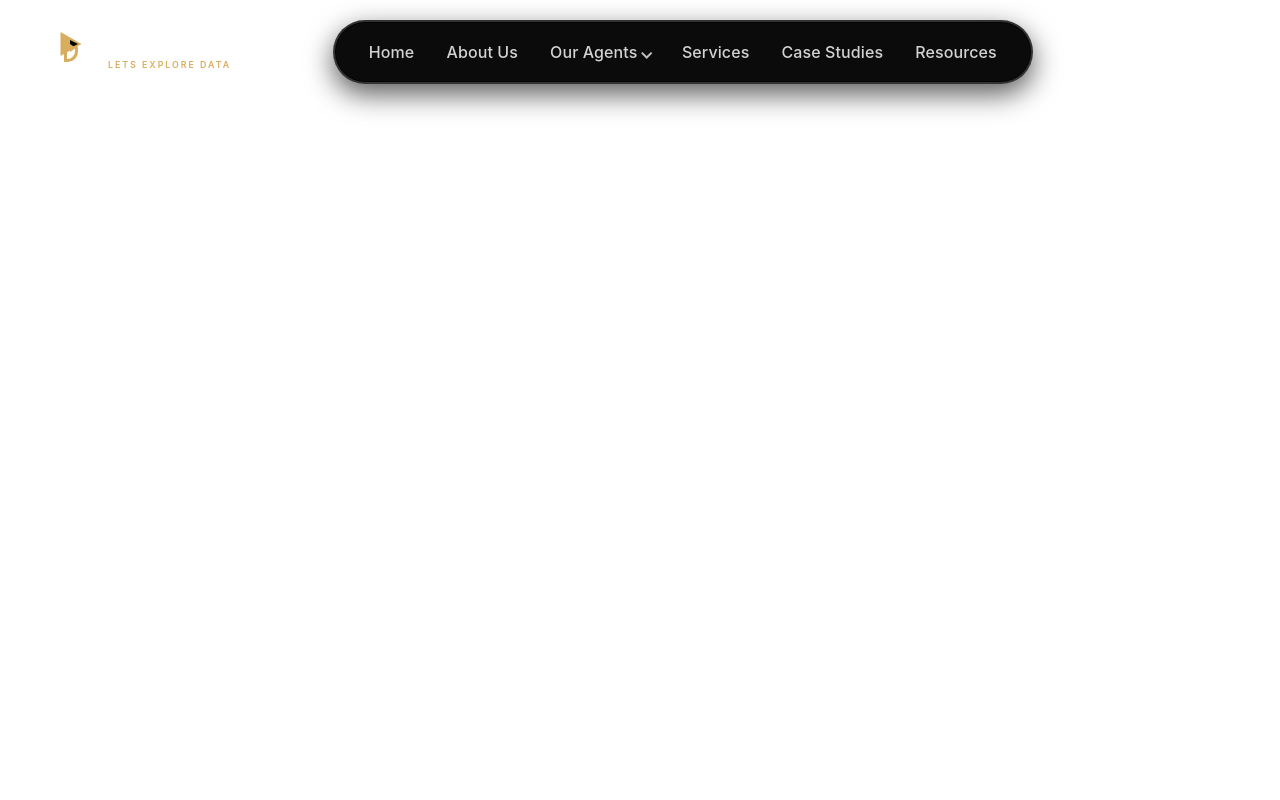
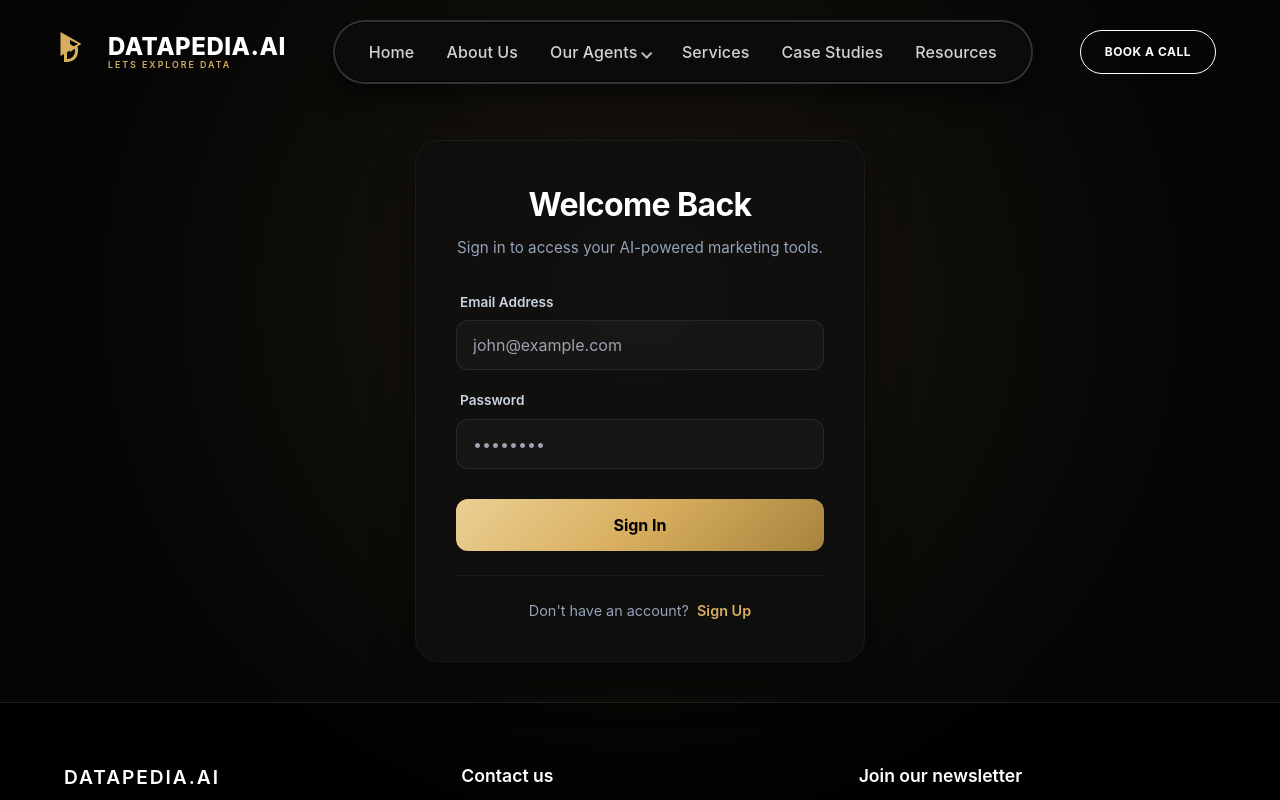
Before and after one commit to gohypedevelopers-stack/DataPedia.Ai, a React (Vite) app: page /auth in a window 1280 px wide. Shown: the top 800 px of the page. Built offline with nearby package versions, Linux system fonts and the light colour scheme.

Commit message:
feat: Add initial application structure, authentication, home, and various agent pages.

```diff
--- a/src/App.jsx
+++ b/src/App.jsx
@@ -11,6 +11,7 @@ import WhatsappAgent from './pages/WhatsappAgent';
 import CaseStudies from './pages/CaseStudies';
 import Resources from './pages/Resources';
 import Services from './pages/Services';
+import Auth from './pages/Auth';
 
 function App() {
   return (
@@ -28,6 +29,7 @@ function App() {
           <Route path="/case-studies" element={<CaseStudies />} />
           <Route path="/resources" element={<Resources />} />
           <Route path="/services" element={<Services />} />
+          <Route path="/auth" element={<Auth />} />
         </Routes>
       </div>
     </Router>
--- a/src/pages/AnalystAgent.jsx
+++ b/src/pages/AnalystAgent.jsx
@@ -1,4 +1,5 @@
 import React, { useRef, useEffect } from 'react';
+import { useNavigate } from 'react-router-dom';
 import { gsap } from 'gsap';
 import { useGSAP } from '@gsap/react';
 import { ScrollTrigger } from 'gsap/ScrollTrigger';
@@ -9,6 +10,7 @@ gsap.registerPlugin(ScrollTrigger);
 
 const AnalystAgent = () => {
     const containerRef = useRef();
+    const navigate = useNavigate();
 
     useEffect(() => {
         window.scrollTo(0, 0);
@@ -88,7 +90,7 @@ const AnalystAgent = () => {
                             market behavior. By leveraging real-time data and engagement insights, it
                             helps you stay ahead of competitors and make smart, timely business decisions.
                         </p>
-                        <button className="btn-start-trial">START YOUR TRIAL <span className="arrow">→</span></button>
+                        <button className="btn-start-trial" onClick={() => navigate('/auth')}>START YOUR TRIAL <span className="arrow">→</span></button>
                     </div>
                 </div>
             </section>
--- /dev/null
+++ b/src/pages/Auth.css
@@ -0,0 +1,153 @@
+.auth-page {
+    min-height: 100vh;
+    display: flex;
+    flex-direction: column;
+    background-color: #050505;
+    position: relative;
+    overflow: hidden;
+    padding-top: 100px;
+}
+
+.auth-background-glow {
+    position: absolute;
+    top: 0;
+    left: 50%;
+    transform: translateX(-50%);
+    width: 100%;
+    height: 100%;
+    background: radial-gradient(circle at 50% 30%, rgba(216, 174, 94, 0.1) 0%, transparent 60%);
+    pointer-events: none;
+    z-index: 1;
+}
+
+.auth-container {
+    flex: 1;
+    display: flex;
+    justify-content: center;
+    align-items: center;
+    padding: 40px 20px;
+    position: relative;
+    z-index: 2;
+}
+
+.auth-card {
+    width: 100%;
+    max-width: 450px;
+    background: rgba(15, 15, 15, 0.8);
+    backdrop-filter: blur(20px);
+    -webkit-backdrop-filter: blur(20px);
+    border: 1px solid rgba(255, 255, 255, 0.05);
+    border-radius: 24px;
+    padding: 40px;
+    box-shadow: 0 20px 40px rgba(0, 0, 0, 0.4);
+}
+
+.auth-header {
+    text-align: center;
+    margin-bottom: 32px;
+}
+
+.auth-title {
+    font-size: 2rem;
+    font-weight: 700;
+    color: #fff;
+    margin-bottom: 8px;
+    letter-spacing: -0.02em;
+}
+
+.auth-subtitle {
+    color: #94a3b8;
+    font-size: 0.95rem;
+}
+
+.auth-form-wrapper {
+    margin-bottom: 24px;
+}
+
+.auth-form {
+    display: flex;
+    flex-direction: column;
+    gap: 20px;
+}
+
+.form-group {
+    display: flex;
+    flex-direction: column;
+    gap: 8px;
+}
+
+.form-group label {
+    font-size: 0.85rem;
+    font-weight: 600;
+    color: #cbd5e1;
+    margin-left: 4px;
+}
+
+.form-group input {
+    background: rgba(255, 255, 255, 0.03);
+    border: 1px solid rgba(255, 255, 255, 0.08);
+    border-radius: 12px;
+    padding: 12px 16px;
+    color: #fff;
+    font-size: 1rem;
+    transition: all 0.3s ease;
+}
+
+.form-group input:focus {
+    outline: none;
+    border-color: #d8ae5e;
+    background: rgba(216, 174, 94, 0.05);
+    box-shadow: 0 0 0 4px rgba(216, 174, 94, 0.1);
+}
+
+.btn-auth-submit {
+    background: linear-gradient(135deg, #ebd094 0%, #d8ae5e 50%, #a6833d 100%);
+    color: #000;
+    border: none;
+    padding: 14px;
+    border-radius: 12px;
+    font-size: 1rem;
+    font-weight: 700;
+    cursor: pointer;
+    transition: all 0.3s ease;
+    margin-top: 10px;
+}
+
+.btn-auth-submit:hover {
+    transform: translateY(-2px);
+    box-shadow: 0 8px 20px rgba(216, 174, 94, 0.3);
+    filter: brightness(1.1);
+}
+
+.auth-footer {
+    text-align: center;
+    border-top: 1px solid rgba(255, 255, 255, 0.05);
+    padding-top: 24px;
+}
+
+.auth-footer p {
+    color: #94a3b8;
+    font-size: 0.9rem;
+}
+
+.auth-toggle-btn {
+    background: none;
+    border: none;
+    color: #d8ae5e;
+    font-weight: 600;
+    cursor: pointer;
+    padding: 0;
+    margin-left: 4px;
+    transition: color 0.3s ease;
+}
+
+.auth-toggle-btn:hover {
+    color: #ebd094;
+    text-decoration: underline;
+}
+
+@media (max-width: 480px) {
+    .auth-card {
+        padding: 30px 20px;
+    }
+}
--- /dev/null
+++ b/src/pages/Auth.jsx
@@ -0,0 +1,85 @@
+import React, { useState, useEffect } from 'react';
+import { motion, AnimatePresence } from 'framer-motion';
+import { useNavigate } from 'react-router-dom';
+import Footer from '../components/Footer';
+import './Auth.css';
+
+const Auth = () => {
+    const [isLogin, setIsLogin] = useState(true);
+    const navigate = useNavigate();
+
+    useEffect(() => {
+        window.scrollTo(0, 0);
+    }, []);
+
+    const toggleAuth = () => setIsLogin(!isLogin);
+
+    return (
+        <div className="auth-page">
+            <div className="auth-background-glow"></div>
+            <motion.div
+                className="auth-container"
+                initial={{ opacity: 0, y: 20 }}
+                animate={{ opacity: 1, y: 0 }}
+                transition={{ duration: 0.6 }}
+            >
+                <div className="auth-card">
+                    <div className="auth-header">
+                        <h2 className="auth-title">
+                            {isLogin ? 'Welcome Back' : 'Join Datapedia.ai'}
+                        </h2>
+                        <p className="auth-subtitle">
+                            {isLogin
+                                ? 'Sign in to access your AI-powered marketing tools.'
+                                : 'Start your trial and transform your GTM strategy.'}
+                        </p>
+                    </div>
+
+                    <AnimatePresence mode="wait">
+                        <motion.div
+                            key={isLogin ? 'login' : 'signup'}
+                            initial={{ opacity: 0, x: isLogin ? -20 : 20 }}
+                            animate={{ opacity: 1, x: 0 }}
+                            exit={{ opacity: 0, x: isLogin ? 20 : -20 }}
+                            transition={{ duration: 0.3 }}
+                            className="auth-form-wrapper"
+                        >
+                            <form className="auth-form" onSubmit={(e) => e.preventDefault()}>
+                                {!isLogin && (
+                                    <div className="form-group">
+                                        <label>Full Name</label>
+                                        <input type="text" placeholder="John Doe" required />
+                                    </div>
+                                )}
+                                <div className="form-group">
+                                    <label>Email Address</label>
+                                    <input type="email" placeholder="john@example.com" required />
+                                </div>
+                                <div className="form-group">
+                                    <label>Password</label>
+                                    <input type="password" placeholder="••••••••" required />
+                                </div>
+
+                                <button type="submit" className="btn-auth-submit">
+                                    {isLogin ? 'Sign In' : 'Create Account'}
+                                </button>
+                            </form>
+                        </motion.div>
+                    </AnimatePresence>
+
+                    <div className="auth-footer">
+                        <p>
+                            {isLogin ? "Don't have an account?" : "Already have an account?"}{' '}
+                            <button className="auth-toggle-btn" onClick={toggleAuth}>
+                                {isLogin ? 'Sign Up' : 'Sign In'}
+                            </button>
+                        </p>
+                    </div>
+                </div>
+            </motion.div>
+            <Footer />
+        </div>
+    );
+};
+
+export default Auth;
--- a/src/pages/CreatorAgent.jsx
+++ b/src/pages/CreatorAgent.jsx
@@ -1,4 +1,5 @@
 import React, { useRef, useEffect } from 'react';
+import { useNavigate } from 'react-router-dom';
 import { gsap } from 'gsap';
 import { useGSAP } from '@gsap/react';
 import { ScrollTrigger } from 'gsap/ScrollTrigger';
@@ -9,6 +10,7 @@ gsap.registerPlugin(ScrollTrigger);
 
 const CreatorAgent = () => {
     const containerRef = useRef();
+    const navigate = useNavigate();
 
     useEffect(() => {
         window.scrollTo(0, 0);
@@ -117,7 +119,7 @@ const CreatorAgent = () => {
                             ensuring your brand stands out across every platform. By understanding your business goals
                             and audience, it tailors every element to match your brand's tone and style.
                         </p>
-                        <button className="btn-start-trial">START YOUR TRIAL <span className="arrow">→</span></button>
+                        <button className="btn-start-trial" onClick={() => navigate('/auth')}>START YOUR TRIAL <span className="arrow">→</span></button>
                     </div>
                 </div>
             </section>
--- a/src/pages/Home.jsx
+++ b/src/pages/Home.jsx
@@ -1,4 +1,5 @@
 import React, { useRef } from 'react';
+import { useNavigate } from 'react-router-dom';
 import { gsap } from 'gsap';
 import { useGSAP } from '@gsap/react';
 import { ScrollTrigger } from 'gsap/ScrollTrigger';
@@ -76,6 +77,7 @@ const ShardSVG = ({ className }) => (
 
 const Home = () => {
     const containerRef = useRef(null);
+    const navigate = useNavigate();
     const heroRef = useRef(null);
     const crystalRef = useRef(null);
 
@@ -202,7 +204,7 @@ const Home = () => {
                             </div>
 
                             <div>
-                                <button className="btn-start-trial">
+                                <button className="btn-start-trial" onClick={() => navigate('/auth')}>
                                     START YOUR TRIAL <span className="arrow">→</span>
                                 </button>
                             </div>
--- a/src/pages/PlannerAgent.jsx
+++ b/src/pages/PlannerAgent.jsx
@@ -1,4 +1,5 @@
 import React, { useRef, useEffect } from 'react';
+import { useNavigate } from 'react-router-dom';
 import { gsap } from 'gsap';
 import { useGSAP } from '@gsap/react';
 import { ScrollTrigger } from 'gsap/ScrollTrigger';
@@ -9,6 +10,7 @@ gsap.registerPlugin(ScrollTrigger);
 
 const PlannerAgent = () => {
     const containerRef = useRef();
+    const navigate = useNavigate();
 
     useEffect(() => {
         window.scrollTo(0, 0);
@@ -102,7 +104,7 @@ const PlannerAgent = () => {
                             ensuring your content performs its best everywhere it's shared. Save time and maintain consistency
                             while your brand stays active and engaging across all channels.
                         </p>
-                        <button className="btn-start-trial">START YOUR TRIAL <span className="arrow">→</span></button>
+                        <button className="btn-start-trial" onClick={() => navigate('/auth')}>START YOUR TRIAL <span className="arrow">→</span></button>
                     </div>
                 </div>
             </section>
--- a/src/pages/ProspectorAgent.jsx
+++ b/src/pages/ProspectorAgent.jsx
@@ -1,4 +1,5 @@
 import React, { useRef, useEffect } from 'react';
+import { useNavigate } from 'react-router-dom';
 import { gsap } from 'gsap';
 import { useGSAP } from '@gsap/react';
 import { ScrollTrigger } from 'gsap/ScrollTrigger';
@@ -9,6 +10,7 @@ gsap.registerPlugin(ScrollTrigger);
 
 const ProspectorAgent = () => {
     const containerRef = useRef();
+    const navigate = useNavigate();
 
     useEffect(() => {
         window.scrollTo(0, 0);
@@ -130,7 +132,7 @@ const ProspectorAgent = () => {
                             smart filters to target the most relevant prospects—ensuring you reach decision-makers who are
                             actively interested in your product or service.
                         </p>
-                        <button className="btn-start-trial">START YOUR TRIAL <span className="arrow">→</span></button>
+                        <button className="btn-start-trial" onClick={() => navigate('/auth')}>START YOUR TRIAL <span className="arrow">→</span></button>
                     </div>
                 </div>
             </section>
--- a/src/pages/WhatsappAgent.jsx
+++ b/src/pages/WhatsappAgent.jsx
@@ -1,4 +1,5 @@
 import React, { useRef, useEffect } from 'react';
+import { useNavigate } from 'react-router-dom';
 import { gsap } from 'gsap';
 import { useGSAP } from '@gsap/react';
 import { ScrollTrigger } from 'gsap/ScrollTrigger';
@@ -9,6 +10,7 @@ gsap.registerPlugin(ScrollTrigger);
 
 const WhatsappAgent = () => {
     const containerRef = useRef();
+    const navigate = useNavigate();
 
     useEffect(() => {
         window.scrollTo(0, 0);
@@ -112,7 +114,7 @@ const WhatsappAgent = () => {
                             Upgrade your interactions with always-on, personalized support that boosts engagement
                             and keeps your business connected at all times.
                         </p>
-                        <button className="btn-start-trial">START YOUR TRIAL <span className="arrow">→</span></button>
+                        <button className="btn-start-trial" onClick={() => navigate('/auth')}>START YOUR TRIAL <span className="arrow">→</span></button>
                     </div>
                 </div>
             </section>
```
